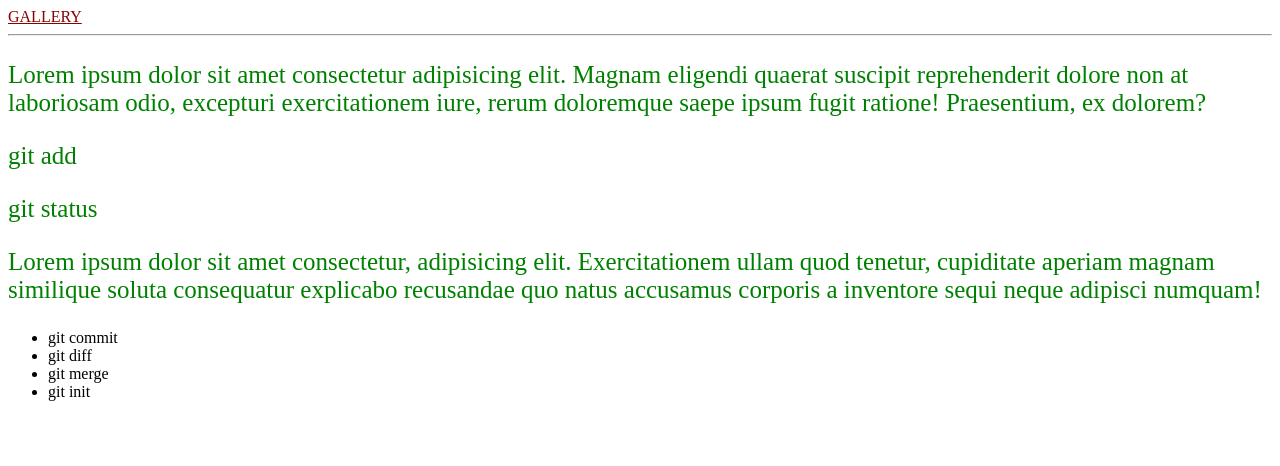
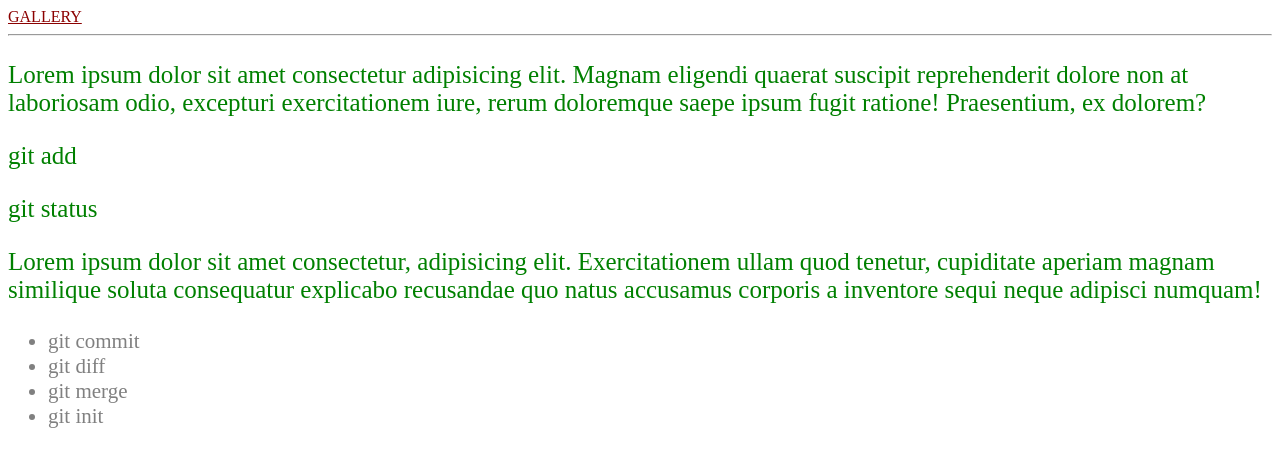
Before and after one commit to vinokurovayelyzaveta/Lesson9.1, a plain HTML site: page index.html in a window 1280 px wide. Drawn offline with Linux system fonts and the light colour scheme.

Commit message:
added more styles

```diff
--- a/index.html
+++ b/index.html
@@ -26,7 +26,7 @@
             Lorem ipsum dolor sit amet consectetur, adipisicing elit. Exercitationem ullam quod tenetur, cupiditate aperiam magnam similique soluta consequatur explicabo recusandae quo natus accusamus corporis a inventore sequi neque adipisci numquam!
         </p>
     </section>
-    <section>
+    <section class="list">
         <ul>
             <li>
                 git commit
--- a/styles/style.css
+++ b/styles/style.css
@@ -11,3 +11,8 @@ p{
     color: green;
     font-size: 25px;
 }
+
+.list{
+    color: gray;
+    font-size: 21px;
+}
```
